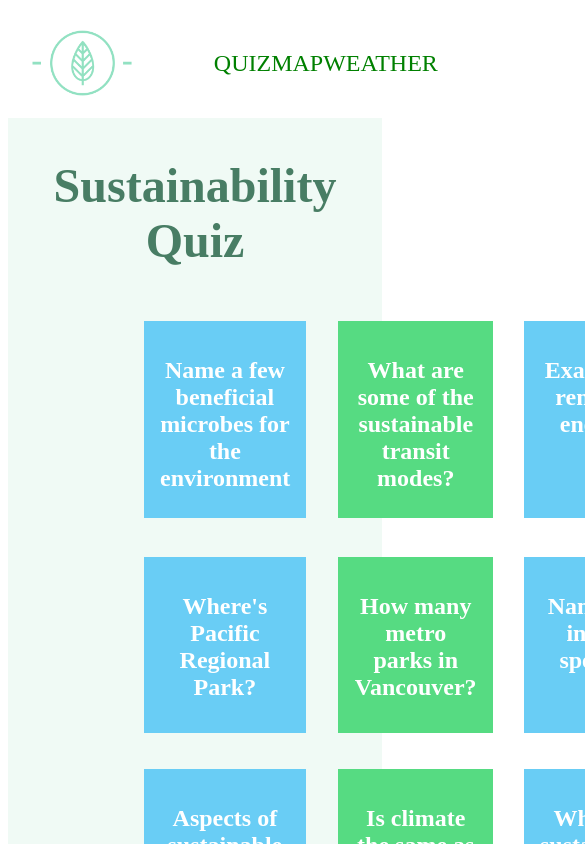
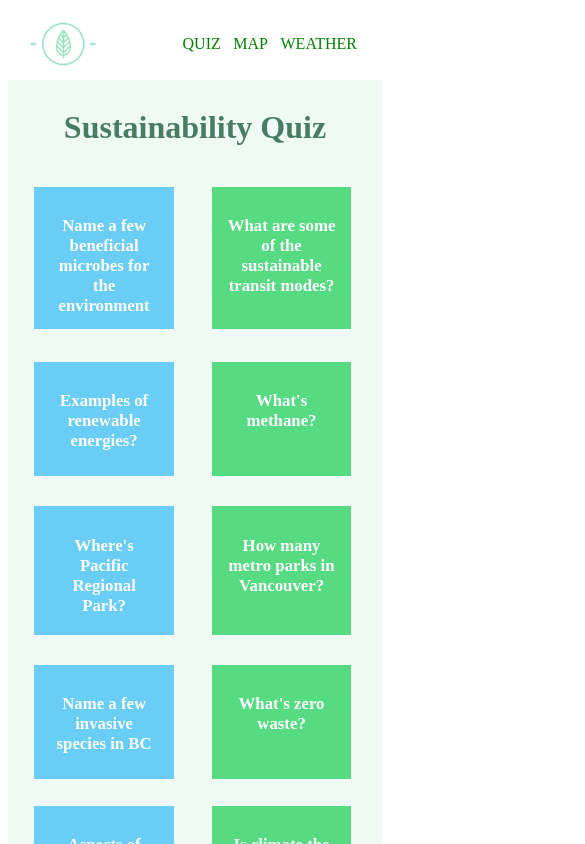
Before and after one commit to dantan123/sustainability, a React (Create React App) app: page / in a window 390 px wide. Shown: the top 844 px of the page, 585 px wide, since content can reach past the window. Built offline with nearby package versions, Linux system fonts and the light colour scheme; the HTML template or start-up script is replaced by a standard one; what react-google-maps would draw is missing.

Commit message:
add mobile view

```diff
--- a/src/Cards/Cards.css
+++ b/src/Cards/Cards.css
@@ -42,3 +42,23 @@
 .container > div:nth-child(odd) {
   background: rgb(105, 205, 245)
 }
+
+@media (max-width: 770px) {
+  #quiz-header {
+    font-size: 2em;
+  }
+
+  .container {
+    grid-auto-rows: minmax(50px, auto);
+    grid-template-columns: repeat(2, 1fr);
+    margin: 2%;
+    font-size: 0.7em;
+    padding-left: 1em;
+  }
+
+  .container > div {
+    width: 70%;
+    height: 70%;
+    padding: 10%;
+  }
+}
--- a/src/Map/Map.css
+++ b/src/Map/Map.css
@@ -57,3 +57,33 @@ input[type="checkbox"]:checked::before {
   padding-left: 15vw;
   padding-bottom: 5vh;
 }
+
+@media (max-width: 770px) {
+  .heading {
+    font-size: 2em;
+  }
+
+  .form {
+    font-size: 0.8em;
+  }
+
+  .form-group {
+    width: 100%;
+  }
+
+  input[type="checkbox"] {
+    width: 1.5em;
+    height: 1.5em;
+  }
+
+  input[type="checkbox"]::before {
+    font-size: 1em;
+  }
+
+  .map {
+    width: 70vw;
+    height: 40vh;
+    padding-left: 15vw;
+    padding-bottom: 5vh;
+  }
+}
--- a/src/Nav/Nav.css
+++ b/src/Nav/Nav.css
@@ -6,6 +6,11 @@ nav {
   background: white;
   color: green;
   font-size: 1.5em;
+}
+
+.navLogo {
+  width: 4.5em;
+  height: 4.5em;
 }
 
 .nav-links {
@@ -25,3 +30,14 @@ nav {
 .nav-item:hover {
   color: rgb(86, 219, 130);
 }
+
+@media (max-width: 770px) {
+  nav {
+    font-size: 1em;
+    min-height: 2vh;
+  }
+
+  .nav-links {
+    width: 50%;
+  }
+}
--- a/src/Nav/Nav.js
+++ b/src/Nav/Nav.js
@@ -5,7 +5,7 @@ import './Nav.css'
 function Nav() {
   return (
     <nav>
-      <img src="green.png" alt="" width="110px" height="110px"/>
+      <img src="green.png" alt="" className="navLogo"/>
       <ul className="nav-links">
         <Link to='/' className="nav-item">
           <li>Quiz</li>
--- a/src/Weather/Weather.css
+++ b/src/Weather/Weather.css
@@ -16,3 +16,13 @@
   align-items: center;
   width: 100%;
 }
+
+@media (max-width: 770px) {
+  .weatherContainer {
+    width: 100%;
+  }
+
+  .weatherHeading {
+    font-size: 2em;
+  }
+}
```
